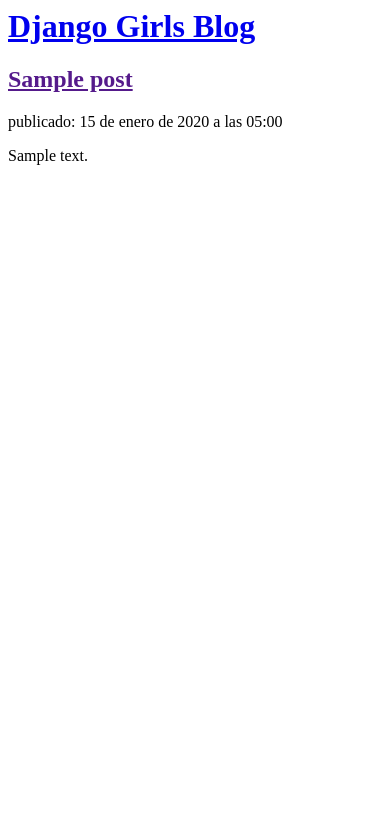
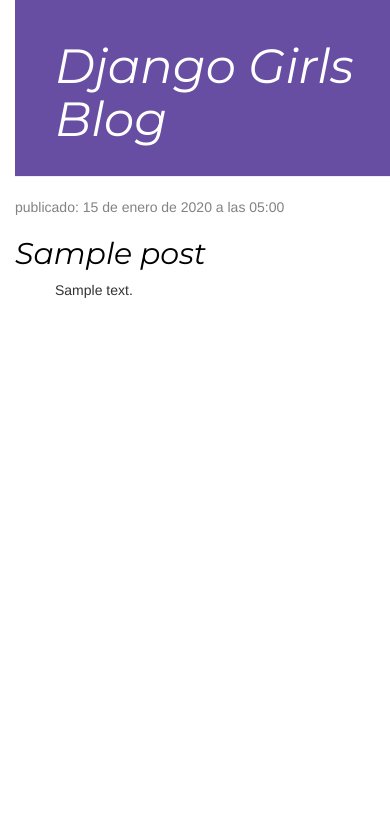
Before and after one commit to nsandoya/my-first-blog, a Django app: page / in a window 390 px wide. Shown: the top 827 px of the page. Run offline with Django 4.2, Linux system fonts and the light colour scheme; tables that the repository leaves empty hold one stand-in row (values such as "Sample post"); some libraries are stand-ins or nearby versions.

Commit message:
Se añadieron nuevas vistas y templates al proyecto

```diff
--- /dev/null
+++ b/blog/static/css/blog.css
@@ -0,0 +1,52 @@
+
+body {
+    padding-left: 15px;
+}
+
+.page-header {
+    background-color:  #674ea3;
+    margin-top: 0;
+    padding: 20px 20px 20px 40px;
+}
+
+.page-header h1, .page-header h1 a, .page-header h1 a:visited, .page-header h1 a:active {
+    color: #ffffff;
+    font-size: 36pt;
+    text-decoration: none;
+}
+
+h1, h2, h3, h4 {
+    color: #674ea3;
+    font-family: 'Montserrat';
+}
+
+.content {
+    margin-left: 40px;
+}
+
+.date {
+    color: #828282;
+}
+
+.save {
+    float: right;
+}
+
+.post-form textarea, .post-form input {
+    width: 100%;
+}
+
+.top-menu, .top-menu:hover, .top-menu:visited {
+    color: #ffffff;
+    float: right;
+    font-size: 26pt;
+    margin-right: 20px;
+}
+
+.post {
+    margin-bottom: 70px;
+}
+
+.post h2 a, .post h2 a:visited {
+    color: #000000;
+}
--- a/blog/templates/blog/post_list.html
+++ b/blog/templates/blog/post_list.html
@@ -1,17 +1,25 @@
+{% load static%}
 <html>
     <head>
         <title>Django Girls blog</title>
+        <link rel="stylesheet" href="//maxcdn.bootstrapcdn.com/bootstrap/3.2.0/css/bootstrap.min.css">
+        <link rel="stylesheet" href="//maxcdn.bootstrapcdn.com/bootstrap/3.2.0/css/bootstrap-theme.min.css">
+
+        <link href="https://fonts.googleapis.com/css2?family=Montserrat:ital@1&display=swap" rel="stylesheet" type="text/css">
+        <link rel="stylesheet" href="{% static './css/blog.css' %}">
     </head>
     <body>
-        <div>
+        <div class="page-header">
             <h1><a href="/">Django Girls Blog</a></h1>
         </div>
 
         {% for post in posts %}
-            <div>
-                <h2><a href="">{{ post.title }}</a></h2>
-                <p> publicado: {{ post.published_date }}</p>
-                <p>{{ post.text|linebreaksbr }}</p>
+            <div class="post">
+                <div class="date">
+                    <p> publicado: {{ post.published_date }}</p>
+                </div>
+                    <h2><a href="{% url 'post_detail' pk=post.pk %}">{{ post.title }}</a></h2>
+                <p class="content">{{ post.text|linebreaksbr }}</p>
             </div>
         {% endfor %}
     </body>
```
Also changed, not shown: blog/templates/blog/base.html (added, +14 -0 lines), blog/templates/blog/post_detail.html (+6 -6 lines).
